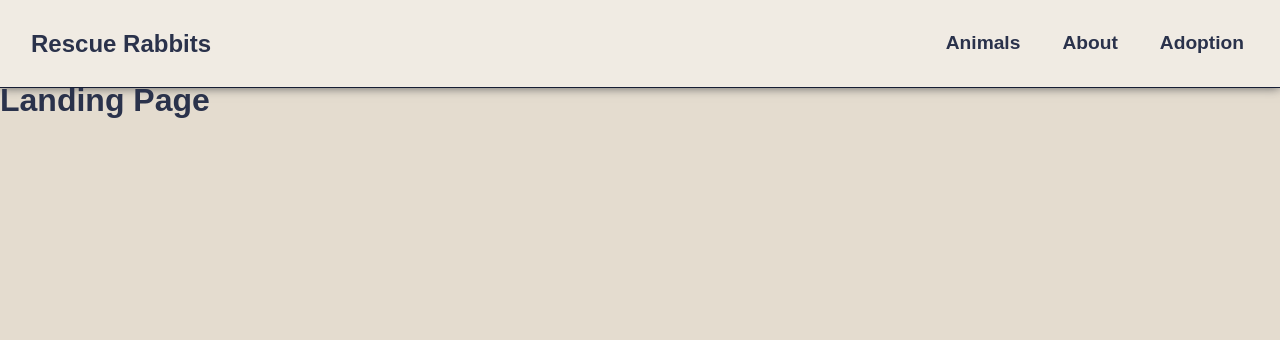
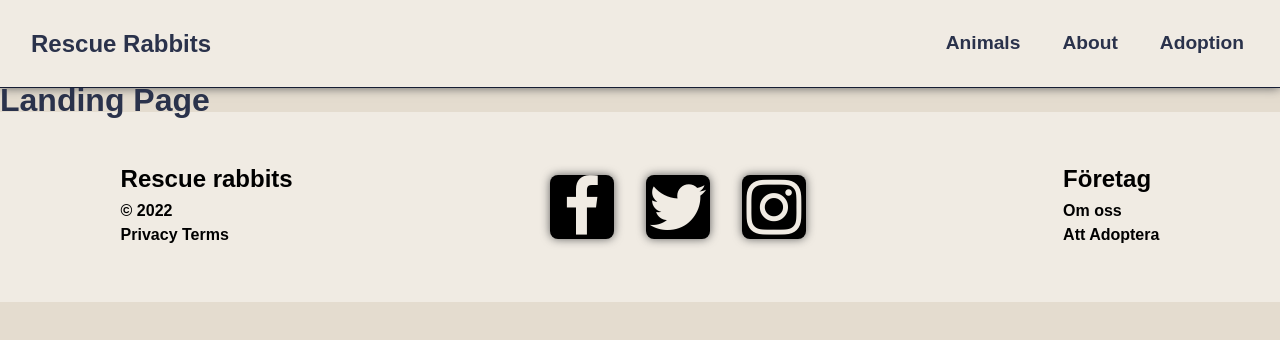
Before and after one commit to coffeetails/RescueRabbits-CrazySurfers, a React (Vite) app: page / in a window 1280 px wide. Shown: the top 340 px of the page. Built offline with nearby package versions, Linux system fonts and the light colour scheme.

Commit message:
Footer
addat , scss samt tsx

```diff
--- a/index.html
+++ b/index.html
@@ -4,6 +4,7 @@
     <meta charset="UTF-8" />
     <link rel="icon" type="image/svg+xml" href="/vite.svg" />
     <meta name="viewport" content="width=device-width, initial-scale=1.0" />
+    <link rel="stylesheet" href="https://cdnjs.cloudflare.com/ajax/libs/font-awesome/4.7.0/css/font-awesome.min.css">
     <title>Rescue Rabbits</title>
   </head>
   <body>
--- a/src/Views/LandingPage.tsx
+++ b/src/Views/LandingPage.tsx
@@ -1,10 +1,12 @@
 import Header from "../components/Header";
+import Footer from "../components/Footer"
 
 const LandingPage = () =>{
     return(
         <>
         <Header/>
         <h1>Landing Page</h1>
+        <Footer />
         </>
     )
 }
--- a/src/components/Footer.tsx
+++ b/src/components/Footer.tsx
@@ -9,12 +9,18 @@ const Footer = () => {
     return (
         <section className="footer">
             <article>
-
-
+                <p className='headline'>Rescue rabbits</p>
+                <p>© 2022</p>
+                <p>Privacy Terms</p>
             </article>
-
             <article>
-                <ul className='company__links'>
+                <a href="#" className="fa fa-facebook"></a>
+                <a href="#" className="fa fa-twitter"></a>
+                <a href="#" className="fa fa-instagram"></a>
+            </article>
+            <article>
+                <ul>
+                    <p className='headline'>Företag</p>
                     <li onClick={() => navigate('/About')}><a>Om oss</a></li>
                     <li onClick={() => navigate('/Adoption')}><a>Att Adoptera</a></li>
                 </ul>
--- a/src/components/footer.scss
+++ b/src/components/footer.scss
@@ -0,0 +1,67 @@
+@use '../_base.scss';
+
+$footerBg: #F0EBE3;
+$footerClr: #000;
+$icon-height: 64px;
+$icon-weight: 64px;
+
+
+.footer {
+    width: 100vw;
+    height: 190px;
+    background-color: $footerBg;
+    color: $footerClr;
+    display: flex;
+    flex-direction: row;
+    justify-content: space-around;
+    align-items: center;
+    margin: auto;
+}
+
+.fa {
+    font-size: 64px;
+    width: 64px;
+    text-align: center;
+    text-decoration: none;
+    margin: 5px 2px;
+    border-radius: 0.5rem;
+    box-shadow: 0px 0px 10px rgb(95, 95, 95);
+    margin: 1rem;
+  }
+
+.fa:hover {
+    opacity: 0.7;
+    background: $footerBg;
+    color: $footerClr;
+}
+
+.fa-facebook {
+    background: $footerClr;
+    color: $footerBg;
+}
+
+.fa-twitter {
+    background: $footerClr;
+    color: $footerBg;
+}
+
+.fa-instagram {
+    background: $footerClr;
+    color: $footerBg;
+}
+
+.headline{
+    font-weight: bold;
+    font-size: 24px;
+    margin-bottom: 0.5rem;
+}
+
+ul li {
+    list-style-type: none;
+    cursor: pointer;
+
+}
+
+li:hover {
+    text-decoration:underline;
+}
```
